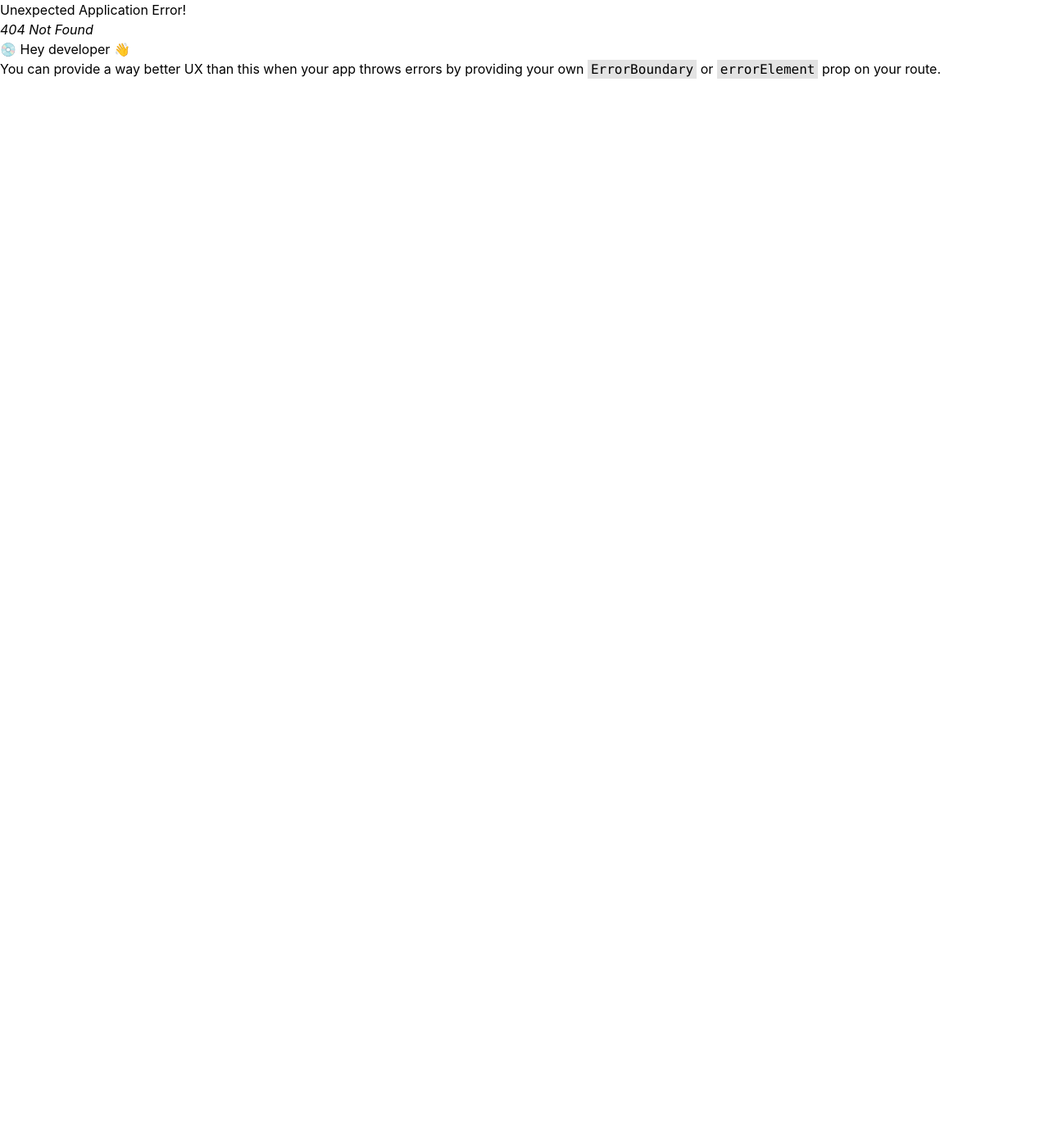
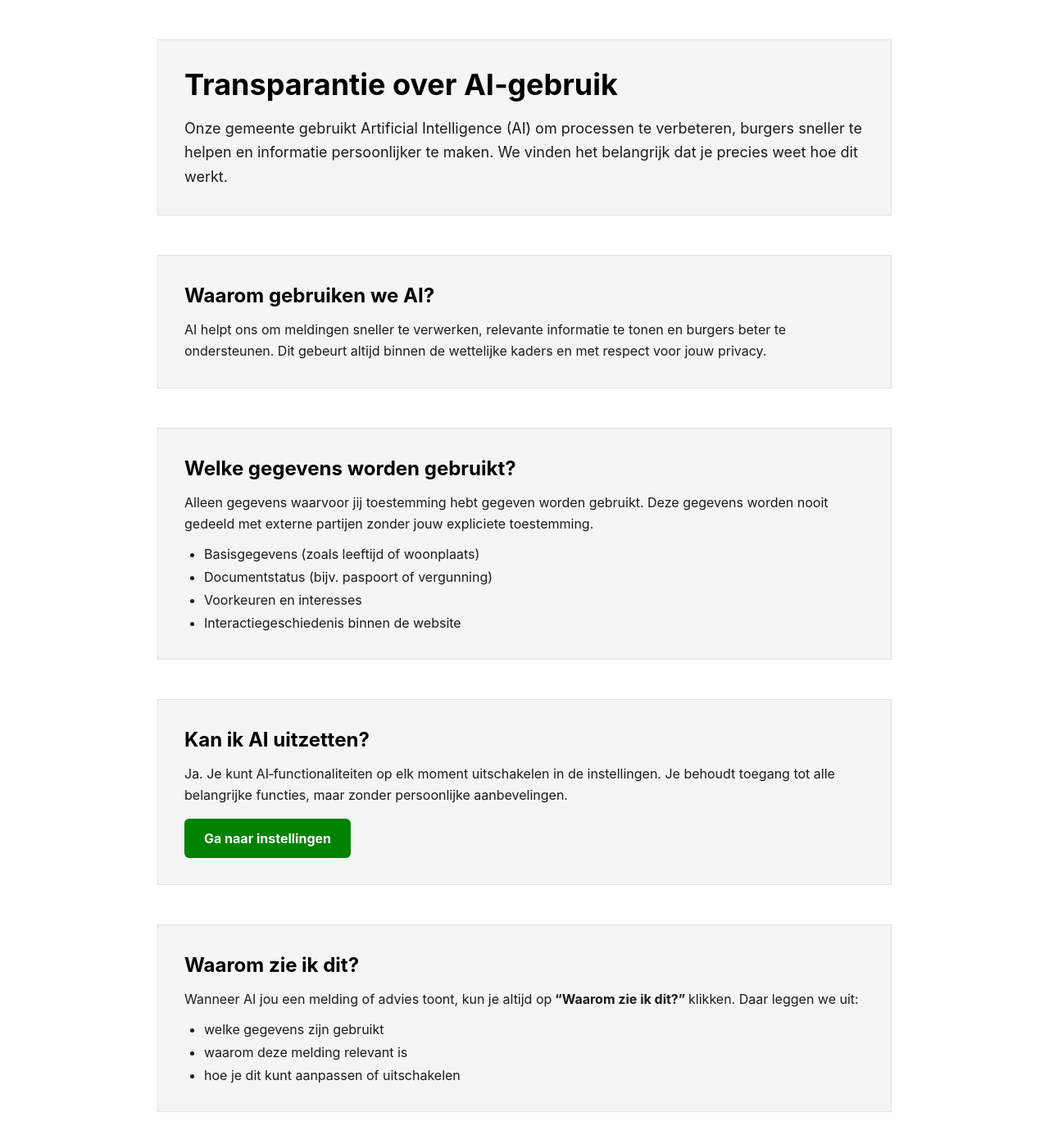
Before and after one commit to TrevinoRizkySunarja/TLE3-FrontEnd, a React (Vite) app in the folder TLE3/: page /ai-transparantie in a window 1280 px wide. Before the commit this address had no page. Shown: the top 1396 px of the page at 82% size. Before the commit the page ends 800 px from the top, so only its background shows below. Built offline with nearby package versions, Linux system fonts and the light colour scheme.

Commit message:
V 1.2.2 - Juist naming van routes - Rename file

```diff
--- a/TLE3/src/AI-Transparantie.jsx
+++ b/TLE3/src/AITransparantie.jsx
@@ -1,4 +1,4 @@
-export default function AiTransparantie() {
+export default function AITransparantie() {
     return (
         <main className="bg-white text-[#1B1B1B] font-sans px-6 py-12">
 
--- a/TLE3/src/App.jsx
+++ b/TLE3/src/App.jsx
@@ -1,6 +1,7 @@
 import { createBrowserRouter, RouterProvider } from "react-router";
 // import je components
 import Layout from "./index.jsx";
+import AITransparantie from "./AITransparantie.jsx";
 
 const router = createBrowserRouter([
     {
@@ -9,6 +10,10 @@ const router = createBrowserRouter([
             {
                 path: "/",
                 element: <Layout />,
+            },
+            {
+                path: "/ai-transparantie",
+                element: <AITransparantie />,
             },
 
         ],
--- a/TLE3/src/index.jsx
+++ b/TLE3/src/index.jsx
@@ -1,19 +1,84 @@
-import { Link, Outlet } from "react-router";
+export default function AiTransparantie() {
+    return (
+        <main className="bg-white text-[#1B1B1B] font-sans px-6 py-12">
 
-function Layout() {
-    return (
-        <div>
-            <header>
-                <nav>
-                    <Link to={`/`}>Home</Link>
-                    <Link to={`/create`}>Create New Product</Link>
-                </nav>
-            </header>
-            <main>
-                <Outlet />
-            </main>
-        </div>
+            {/* SECTION 1 — Waarom AI */}
+            <section className="max-w-4xl mx-auto mb-12 bg-[#F5F5F5] p-8 border border-[#E0E0E0]">
+                <h1 className="text-4xl font-bold text-black mb-4 leading-tight">
+                    Transparantie over AI‑gebruik
+                </h1>
+                <p className="text-lg leading-relaxed">
+                    Onze gemeente gebruikt Artificial Intelligence (AI) om processen te verbeteren,
+                    burgers sneller te helpen en informatie persoonlijker te maken.
+                    We vinden het belangrijk dat je precies weet hoe dit werkt.
+                </p>
+            </section>
+
+            {/* SECTION 2 — Waarom gebruiken we AI */}
+            <section className="max-w-4xl mx-auto mb-12 bg-[#F5F5F5] p-8 border border-[#E0E0E0]">
+                <h2 className="text-2xl font-bold text-black mb-3 leading-snug">
+                    Waarom gebruiken we AI?
+                </h2>
+                <p className="leading-relaxed">
+                    AI helpt ons om meldingen sneller te verwerken, relevante informatie te tonen
+                    en burgers beter te ondersteunen. Dit gebeurt altijd binnen de wettelijke kaders
+                    en met respect voor jouw privacy.
+                </p>
+            </section>
+
+            {/* SECTION 3 — Welke gegevens worden gebruikt */}
+            <section className="max-w-4xl mx-auto mb-12 bg-[#F5F5F5] p-8 border border-[#E0E0E0]">
+                <h2 className="text-2xl font-bold text-black mb-3 leading-snug">
+                    Welke gegevens worden gebruikt?
+                </h2>
+                <p className="leading-relaxed">
+                    Alleen gegevens waarvoor jij toestemming hebt gegeven worden gebruikt.
+                    Deze gegevens worden nooit gedeeld met externe partijen zonder jouw expliciete toestemming.
+                </p>
+
+                <ul className="list-disc ml-6 mt-3 space-y-1">
+                    <li>Basisgegevens (zoals leeftijd of woonplaats)</li>
+                    <li>Documentstatus (bijv. paspoort of vergunning)</li>
+                    <li>Voorkeuren en interesses</li>
+                    <li>Interactiegeschiedenis binnen de website</li>
+                </ul>
+            </section>
+
+            {/* SECTION 4 — AI uitzetten */}
+            <section className="max-w-4xl mx-auto mb-12 bg-[#F5F5F5] p-8 border border-[#E0E0E0]">
+                <h2 className="text-2xl font-bold text-black mb-3 leading-snug">
+                    Kan ik AI uitzetten?
+                </h2>
+                <p className="leading-relaxed">
+                    Ja. Je kunt AI‑functionaliteiten op elk moment uitschakelen in de instellingen.
+                    Je behoudt toegang tot alle belangrijke functies, maar zonder persoonlijke aanbevelingen.
+                </p>
+
+                <button
+                    className="mt-4 px-6 py-3 bg-[#008100] text-white font-bold rounded-md
+                     hover:bg-black hover:text-[#F5F5F5] transition-colors"
+                >
+                    Ga naar instellingen
+                </button>
+            </section>
+
+            {/* SECTION 5 — Waarom zie ik dit */}
+            <section className="max-w-4xl mx-auto bg-[#F5F5F5] p-8 border border-[#E0E0E0]">
+                <h2 className="text-2xl font-bold text-black mb-3 leading-snug">
+                    Waarom zie ik dit?
+                </h2>
+                <p className="leading-relaxed">
+                    Wanneer AI jou een melding of advies toont, kun je altijd op
+                    <strong> “Waarom zie ik dit?” </strong> klikken. Daar leggen we uit:
+                </p>
+
+                <ul className="list-disc ml-6 mt-3 space-y-1">
+                    <li>welke gegevens zijn gebruikt</li>
+                    <li>waarom deze melding relevant is</li>
+                    <li>hoe je dit kunt aanpassen of uitschakelen</li>
+                </ul>
+            </section>
+
+        </main>
     );
 }
-
-export default Layout;
```
